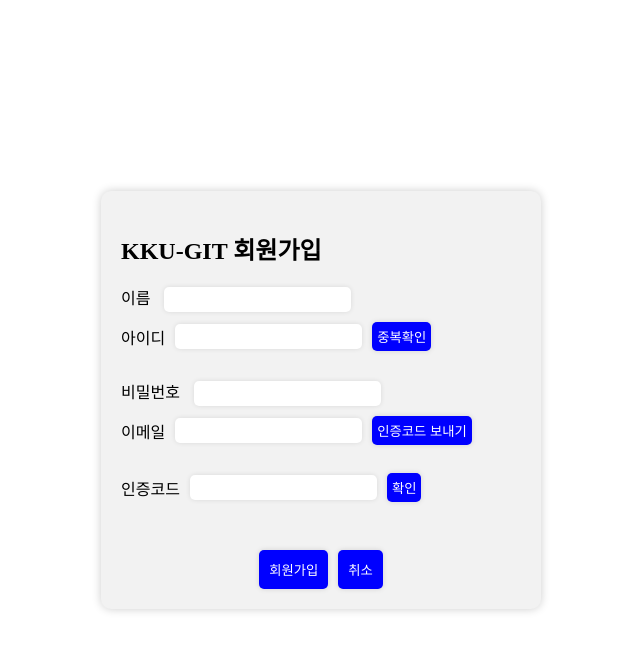
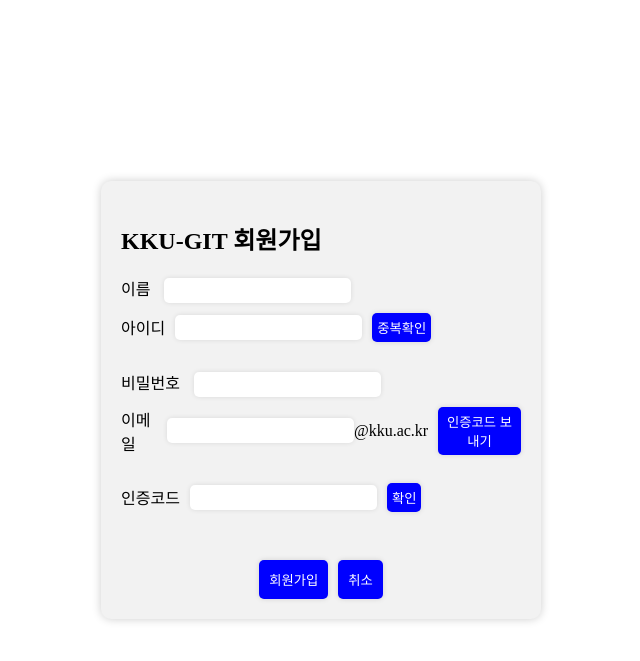
Before and after one commit to JeongHunsss/KKU-GIT, a PHP site: page /login/register.php in a window 1280 px wide. Shown: the top 661 px of the page, without its empty margins (319-959 px from the left). Run offline with PHP 8.4, Linux system fonts and the light colour scheme.

Commit message:
이메일 인증 코드 수정

```diff
--- a/login/register.php
+++ b/login/register.php
@@ -1,9 +1,9 @@
 <?php
 
-if (isset($_POST['register'])) {
+if (isset($_POST['regist'])) {
     $user_id = $_POST['user_id'];
     $password = $_POST['password'];
-    $name = $_POST['name'];
+    $name = $_POST['user_name'];
 
     include '../config/dbconfig.php';
 
@@ -15,6 +15,13 @@ if (isset($_POST['register'])) {
     header("Location: login.php");
     exit(); // 페이지 이동 후 코드가 실행되는 것을 방지하기 위해 exit() 함수 사용
 }
+
+if (isset($_POST['email_send'])) {
+    $receiver_email = $_POST['email'].'@kku.ac.kr';
+    $code = rand(10000, 99999);
+    include '../config/mailerconfig.php';
+}
+
 ?>
 <!DOCTYPE html>
 <html>
@@ -28,34 +35,34 @@ if (isset($_POST['register'])) {
         <h2>KKU-GIT 회원가입</h2>
 
         <label class="join-label" for="user_name">
-            이름 <input class="join-input" type="text" id="user_name" name="user_name" required>
+            이름 <input class="join-input" type="text" id="user_name" name="user_name">
        </label>
 
         <label class="join-label" for="user_id">
         <div class="input-group">
-            아이디 <input class="join-input" type="text" id="user_id" name="user_id" required>
+            아이디 <input class="join-input" type="text" id="user_id" name="user_id">
             <button class="verification-code-button">중복확인</button>
         </div></label>
 
         <br>
         <label class="join-label" for="password">
-            비밀번호 <input class="join-input" type="password" id="password" name="password" required>
+            비밀번호 <input class="join-input" type="password" id="password" name="password">
         <br></label>
 
         <label class="join-label" for="email">
         <div class="input-group">
-            이메일 <input class="join-input" type="email" id="email" name="email" required>
-            <button class="verification-code-button">인증코드 보내기</button>
+            이메일 <input class="join-input" type="text" id="email" name="email" required>@kku.ac.kr
+            <button class="verification-code-button" name = "email_send">인증코드 보내기</button>
         </div></label>
         <br>
         <label class="join-label" for="verification_code">
         <div class="input-group">
-            인증코드 <input class="join-input" type="text" id="verification_code" name="verification_code" required>
+            인증코드 <input class="join-input" type="text" id="verification_code" name="verification_code">
             <button class="verification-check-button">확인</button>
         </div></label>
         <br>
         <div class="button-group">
-            <button class="duplicate-check-button" type="submit" name="join">회원가입</button>
+            <button class="duplicate-check-button" type="submit" name="regist">회원가입</button>
             <div class="button-space"></div>
             <button class="duplicate-check-button" onclick="location.href='login.php'">취소</button>
         </div>
```
